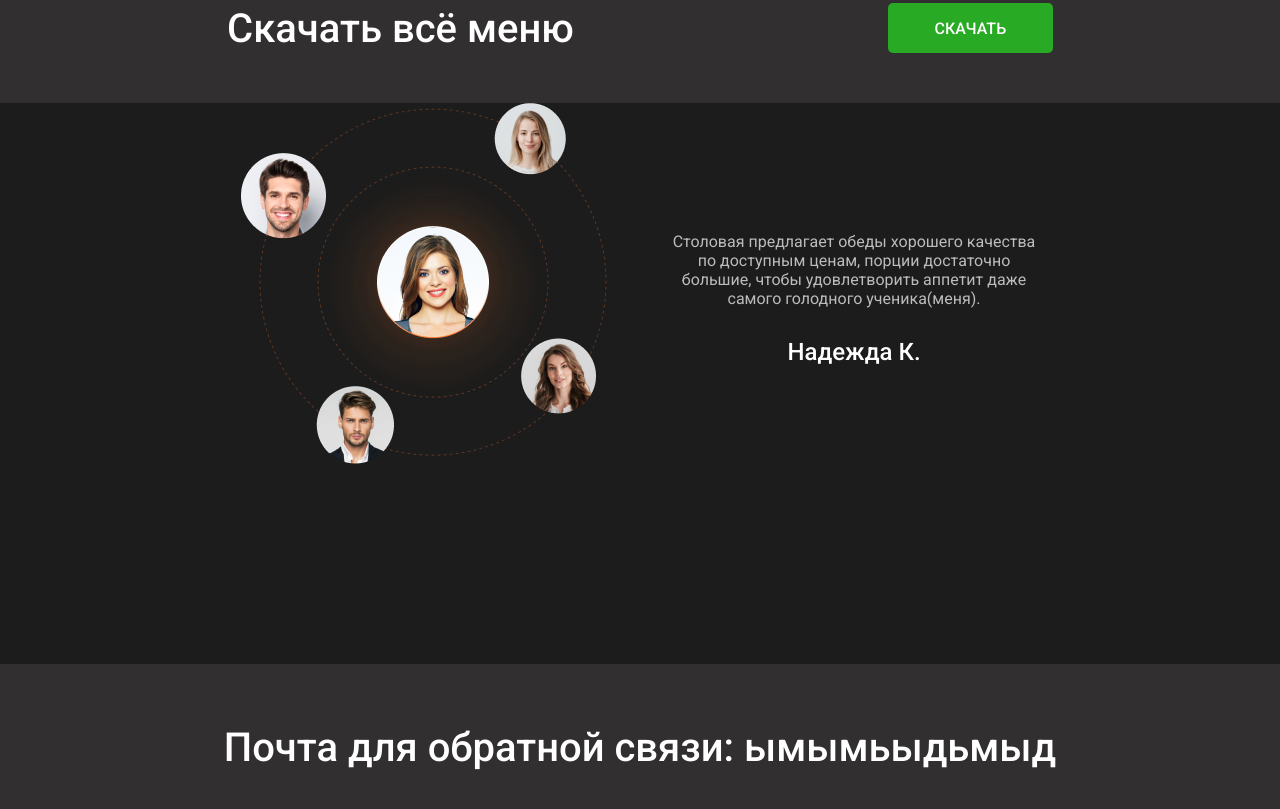
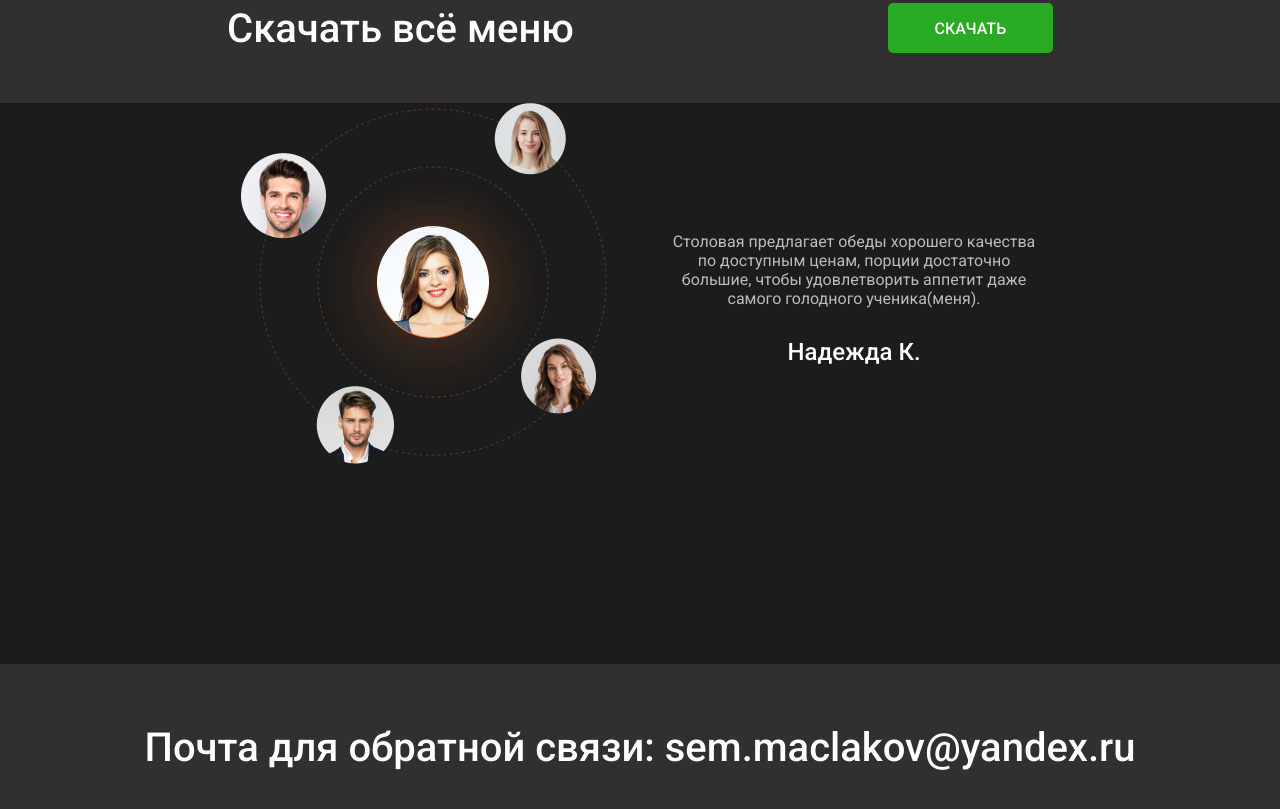
Before and after one commit to Semkae3/eda109.com, a plain HTML site: page index.html in a window 1280 px wide. Shown: the part 1472-2281 px from the top of the page. Drawn offline with Linux system fonts and the light colour scheme.

Commit message:
Update index.html

```diff
--- a/index.html
+++ b/index.html
@@ -76,7 +76,7 @@
     </div>
     <div class="fin">
       <div class="container">
-        <p class="fin_title">Почта для обратной связи: ымымьыдьмыд</p>
+        <p class="fin_title">Почта для обратной связи: sem.maclakov@yandex.ru</p>
       </div>
     </div>
 
```
